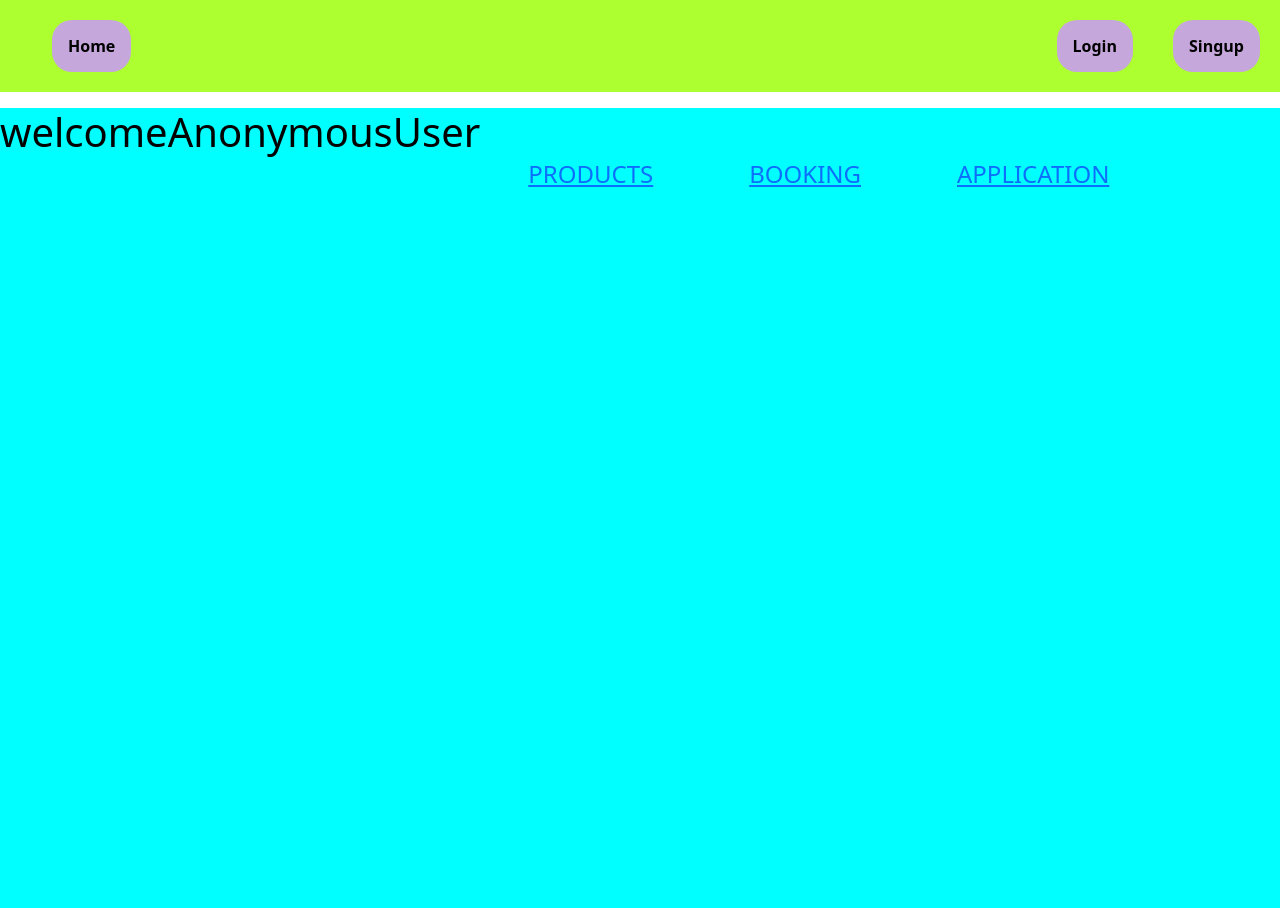
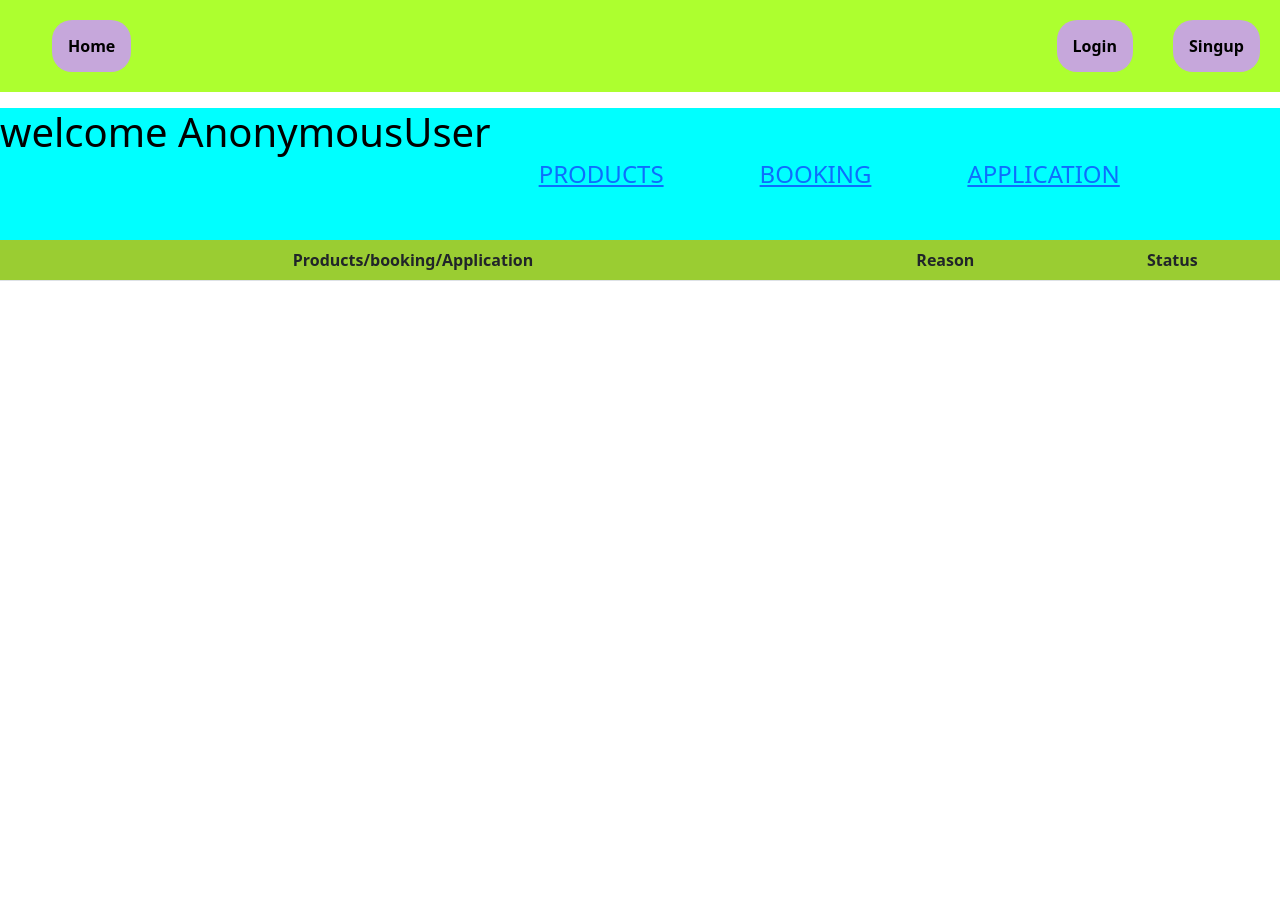
Before and after one commit to Bazequa/tickeing, a Django app: page /employee in a window 1280 px wide. After the commit the page ends 281 px from the top, so only its background shows below. Run offline with Django 4.2, Linux system fonts and the light colour scheme; data comes from the database, SQL or seed files in the repository; lists and menus that the app fills with data are empty.

Commit message:
ui and models

```diff
--- a/ticketingtoolproject/templates/employee.html
+++ b/ticketingtoolproject/templates/employee.html
@@ -30,9 +30,11 @@
         .ram {
             background-color: aqua;
             display:flex;
-            height:100vh;
             font-size: 24px;
             color:black;
+        }
+        .table {
+            background-color: yellowgreen;
         }
     </style>
     <meta charset="UTF-8">
@@ -41,11 +43,82 @@
 <body>
 <form>
 <div class="ram">
-    <h1>welcome{{user}}</h1>
+
+    <h1>welcome  {{user}}</h1>
     <a  class="p-5" href="{% url 'products' %}">PRODUCTS</a></hr>
     <a  class="p-5" href="{% url 'booking' %}">BOOKING</a><hr>
     <a  class="p-5" href="{% url 'application' %}">APPLICATION</a><hr>
+
 </div>
+{% comment %} {% if user.fm.employee_name %} {% endcomment %}
+
+<table class="table" align="center ml-3 pl-3">
+    <thead>
+    <tr align="center">
+        {% comment %} <th>id</th> {% endcomment %}
+        {% comment %} <th>employeeId</th>
+        <th>employee_name</th> {% endcomment %}
+        <th>Products/booking/Application</th>
+        <th>Reason</th>
+        <th>Status</th>
+
+    </tr></thead>
+
+    {% for fm in pfm %}
+    {% comment %} {{user}} {{fm.user}} {% endcomment %}
+    {% if user == fm.user %}
+<tr align="center">
+    {% comment %} <td>{{fm.id}}</td> {% endcomment %}
+    {% comment %} <td>{{ fm.employee_id}}</td>
+    <td>{{ fm.employee_name }}</td> {% endcomment %}
+    <td>{{ fm.Products }}</td>
+    <td>{{ fm.Reason }}</td>
+
+      <td> <a href="/accept/{{fm.id}}/3">pending</a>
+        <a href="/reject/{{fm.id}}/3">complite</a></td>
+</tr>
+{% endif %}
+{% endfor %}
+
+
+
+
+    {% for fm in afm %}
+    {% comment %} {{user}} {{fm.user}} {% endcomment %}
+    {% if user == fm.user %}
+<tr align="center">
+    {% comment %} <td>{{fm.id}}</td> {% endcomment %}
+    {% comment %} <td>{{ fm.employee_id }}</td>
+    <td>{{ fm.employee_name }}</td> {% endcomment %}
+    <td>{{fm.application}}</td>
+    <td>{{ fm.Reason }}</td>
+
+      <td> <a href="/accept/{{fm.id}}/3">pending</a>
+        <a href="/reject/{{fm.id}}/3">complite</a></td>
+</tr>
+{% endif %}
+{% endfor %}
+
+
+    {% for fm in bfm %}
+    {% comment %} {{user}} {{fm.user}} {% endcomment %}
+    {% if user == fm.user %}
+<tr align="center">
+    {% comment %} <td>{{fm.id}}</td> {% endcomment %}
+    {% comment %} <td>{{ fm.employee_id }}</td>
+    <td>{{ fm.employee_name }}</td> {% endcomment %}
+    <td>{{ fm.booking }}</td>
+    <td>{{ fm.Reason }}</td>
+    <td> <a href="/accept/{{fm.id}}/3">pending</a>
+        <a href="/reject/{{fm.id}}/3">complite</a></td>
+
+</tr>
+{% endif %}
+{% endfor %}
+
+</table>
+{% comment %} {% endif%} {% endcomment %}
+
 </form>
 </body>
 </html>
--- a/ticketingtoolproject/ticketingtoolapp/models.py
+++ b/ticketingtoolproject/ticketingtoolapp/models.py
@@ -1,9 +1,11 @@
 from django.db import models
+from django.contrib.auth.models import User
 
 # Create your models here.
 products=(('bag','Bag'),('laptop','Laptop'),('mouse','Mouse'),('headset','Headset'),('keyboard','Keyboard'),('other','Other'))
 class ProductsModel(models.Model):
     employee_id=models.IntegerField(default=00000)
+    user = models.ForeignKey(User, on_delete=models.CASCADE, null=True, editable=False)
     employee_name=models.CharField(max_length=100,default="XXXXXXXXX")
     Products = models.CharField (max_length=100,choices=products, default='other')
     Reason=models.TextField()
@@ -13,6 +15,7 @@ class ProductsModel(models.Model):
 application=(('pycharm','Pycharm'),('vscode','VSCode'),('python','Python'),('java','Java'),('mysql','MySql'),('ecllipse','Ecllipse'),('other','Other'))
 class ApplicationsModel(models.Model):
     employee_id=models.IntegerField(default=00000)
+    user = models.ForeignKey(User, on_delete=models.CASCADE, null=True, editable=False)
     employee_name=models.CharField(max_length=100,default="XXXXXXXXX")
     application = models.CharField(max_length=100, choices=application, default='other')
     Reason=models.TextField()
@@ -22,6 +25,7 @@ class ApplicationsModel(models.Model):
 booking=(('cubical','Cubical'),('training room','Training Room'),('board room','Board Room'),('interview room','Interview Room'),('other','Other'))
 class BookingsModel(models.Model):
     employee_id=models.IntegerField(default=00000)
+    user = models.ForeignKey(User, on_delete=models.CASCADE, null=True, editable=False)
     employee_name=models.CharField(max_length=100,default="XXXXXXXXX")
     booking = models.CharField( max_length=100,choices=booking, default='other')
     Reason=models.TextField()
--- a/ticketingtoolproject/ticketingtoolapp/views.py
+++ b/ticketingtoolproject/ticketingtoolapp/views.py
@@ -58,7 +58,9 @@ def products(request):
         fm=ProductForm(request.POST)
         if fm.is_valid():
             messages.success(request, 'data saved')
-            fm.save()
+            model = ProductsModel(user=request.user, Products=request.POST.get('Products'), Reason=request.POST.get('Reason'))
+            model.save()
+
             return HttpResponseRedirect('/employee')
     else:
         fm=ProductForm()
@@ -69,7 +71,9 @@ def application(request):
         fm=ApplicationForm(request.POST)
         if fm.is_valid():
             messages.success(request, 'data saved')
-            fm.save()
+            model = ApplicationsModel(user=request.user, application=request.POST.get('application'), Reason=request.POST.get('Reason'))
+            model.save()
+
             return HttpResponseRedirect('/employee')
     else:
         fm=ApplicationForm()
@@ -81,14 +85,19 @@ def booking(request):
         fm=BookingForm(request.POST)
         if fm.is_valid():
             messages.success(request, 'data saved')
-            fm.save()
+            model = BookingsModel(user=request.user, booking=request.POST.get('booking'), Reason=request.POST.get('Reason'))
+            model.save()
             return HttpResponseRedirect('/employee')
     else:
         fm=BookingForm()
     return render(request,'booking.html',{'form':fm})
 
 def employee(request):
-    return render(request,'employee.html')
+    pfm=ProductsModel.objects.all()
+    afm=ApplicationsModel.objects.all()
+    bfm=BookingsModel.objects.all()
+    context={'pfm':pfm,'afm':afm,'bfm':bfm}
+    return render(request,'employee.html',context)
 
 def manager(request):
     pfm=ProductsModel.objects.all()
```
Also changed, not shown: ticketingtoolproject/templates/manager.html (+6 -6 lines), ticketingtoolproject/ticketingtoolapp/migrations/0003_productsmodel_user.py (added), ticketingtoolproject/ticketingtoolapp/migrations/0004_applicationsmodel_user_bookingsmodel_user_and_more.py (added).
